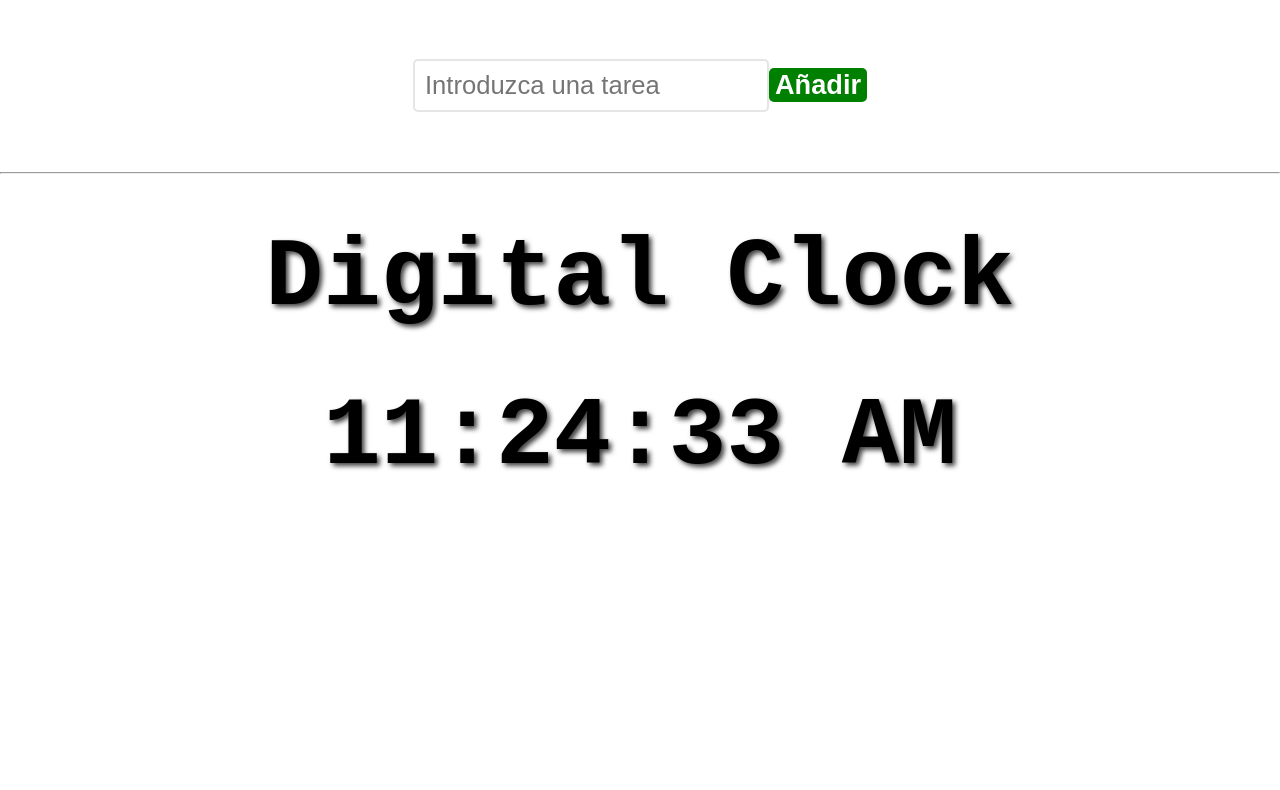
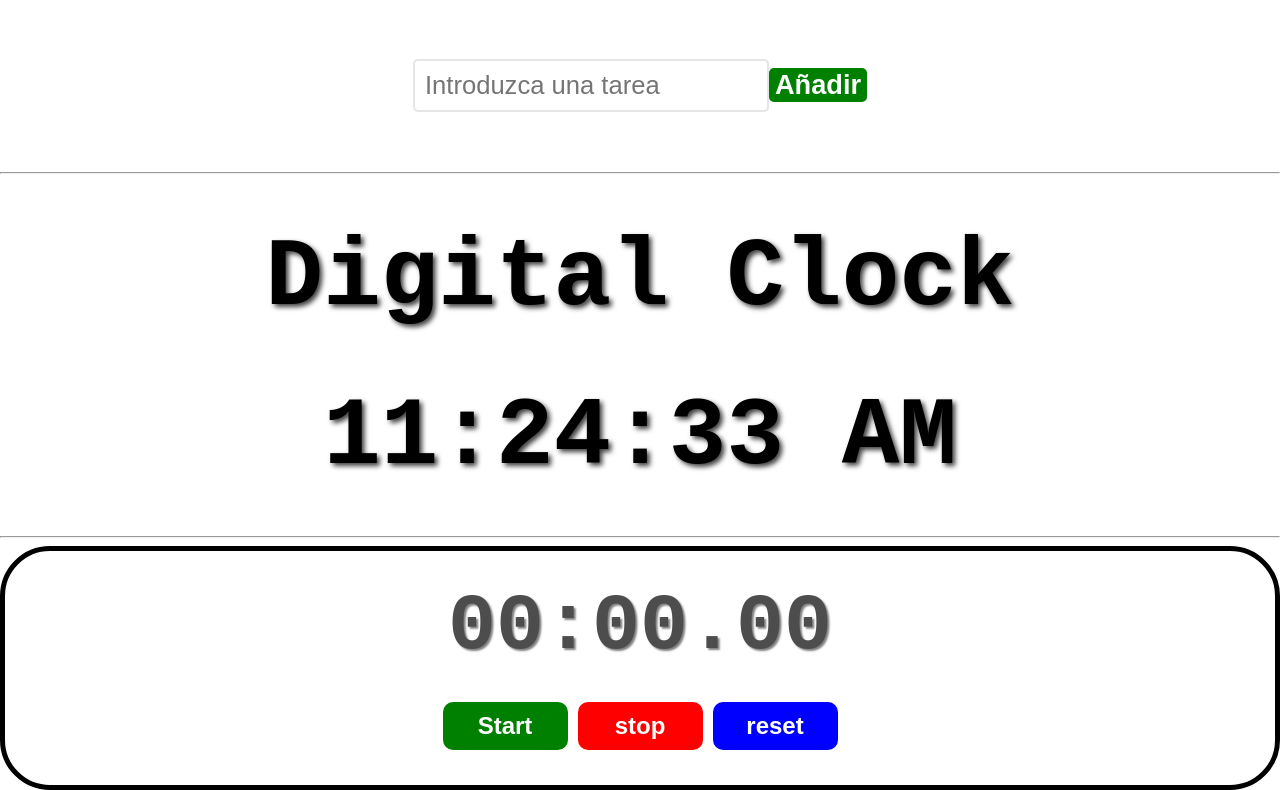
Before and after one commit to Gabriel-Santandreu/five_simple_react_apps, a React (Vite) app in the folder simple-react-apps/: page / in a window 1280 px wide. Shown: the part 1090-1880 px from the top of the page. Before the commit the page ends 1582 px from the top, so only its background shows below. Built offline with nearby package versions, Linux system fonts and the light colour scheme.

Commit message:
Aplicación simple - stopwatch (curso terminado)

```diff
--- a/simple-react-apps/src/App.jsx
+++ b/simple-react-apps/src/App.jsx
@@ -2,6 +2,7 @@
 import ColorPicker from './ColorPicker.jsx';
 import ToDoList from './ToDoList.jsx';
 import DigitalClock from './DigitalClock.jsx';
+import Stopwatch from './Stopwatch.jsx';
 
 function App() {
 
@@ -17,6 +18,9 @@
             <br /><br />
             <hr />
             <DigitalClock></DigitalClock>
+            <br /><br />
+            <hr />
+            <Stopwatch></Stopwatch>
         </>
     );
 }
--- /dev/null
+++ b/simple-react-apps/src/Stopwatch.jsx
@@ -0,0 +1,73 @@
+import React, { useState, useEffect, useRef } from 'react';
+
+function Stopwatch() {
+
+    const [isRunning, setIsRunning] = useState(false);
+    const [elapsedTime, setElapsedTime] = useState(0);
+    const intervalIdRef = useRef(null);
+    const startTimeRef = useRef(0);
+
+    useEffect(() => {
+        if(isRunning) {
+            intervalIdRef.current = setInterval(() => {
+                setElapsedTime(Date.now() - startTimeRef.current);
+            }, 10);
+        }
+
+        return () => {
+            clearInterval(intervalIdRef.current);
+        }
+
+    }, [isRunning]);
+
+    function start() {
+
+        setIsRunning(true);
+
+        startTimeRef.current = Date.now() - elapsedTime;
+
+    }
+
+    function stop() {
+
+        setIsRunning(false);
+
+    }
+
+    function reset() {
+
+        setElapsedTime(0);
+        setIsRunning(false);
+
+    }
+
+    function formatTime() {
+
+        let hours = Math.floor(elapsedTime / (1000 * 60 * 60));
+        let minutes = Math.floor((elapsedTime / (1000 * 60)) % 60);
+        let seconds = Math.floor((elapsedTime / 1000) % 60);
+        let miliseconds = Math.floor((elapsedTime % 1000) / 10);
+
+        hours = String(hours).padStart(2, '0')
+        minutes = String(minutes).padStart(2, '0')
+        seconds = String(seconds).padStart(2, '0')
+        miliseconds = String(miliseconds).padStart(2, '0')
+
+        return `${minutes}:${seconds}.${miliseconds}`;
+    }
+
+    return(
+        <div className="stopwatch">
+            <div className="display">{formatTime()}</div>
+            <div className="controls">
+                <button onClick={start} className="start-button">Start</button>
+                <button onClick={stop} className="stop-button">stop</button>
+                <button onClick={reset} className="reset-button">reset</button>
+            </div>
+
+        </div>
+    )
+
+}
+
+export default Stopwatch;
--- a/simple-react-apps/src/index.css
+++ b/simple-react-apps/src/index.css
@@ -1,6 +1,8 @@
 body {
     font-family: Arial, sans-serif;
     margin: 0;
+    display: flex;
+    flex-direction: column;
 }
 
 h1 {
@@ -102,7 +104,7 @@
     margin-top: 100px;
 }
 
-button {
+.to-do-list button {
     font-size: 1.7rem;
     font-weight: bold;
     color: white;
@@ -176,3 +178,69 @@
 }
 
 /* Stopwatch */
+
+.stopwatch {
+    display: flex;
+    flex-direction: column;
+    align-items: center;
+    font-family: Arial, sans-serif;
+    border: 5px solid;
+    border-radius: 50px;
+    background-color: white;
+    padding: 30px;
+
+}
+
+.display {
+  font-size: 5rem;
+  font-family: monospace;
+  font-weight: bold;
+  color: hsl(0, 0%, 30%);
+  text-shadow: 2px 2px 2px hsla(0, 0%, 0%, 0.5);
+  margin-bottom: 25px;
+
+}
+
+.controls button {
+  font-size: 1.5rem;
+  font-weight: bold;
+  padding: 10px 20px;
+  margin: 5px;
+  min-width: 125px;
+  border: none;
+  border-radius: 10px;
+  cursor: pointer;
+  color: white;
+  transition: background-color 0.5s ease;
+
+}
+
+.start-button {
+  background-color: green;
+
+}
+
+.start-button:hover {
+  background-color: rgb(3, 168, 3);
+
+}
+
+.stop-button {
+  background-color: red;
+
+}
+
+.stop-button:hover {
+  background-color: rgb(212, 75, 75);
+
+}
+
+.reset-button {
+  background-color: blue;
+
+}
+
+.reset-button:hover {
+  background-color: rgb(52, 52, 235);
+
+}
```
